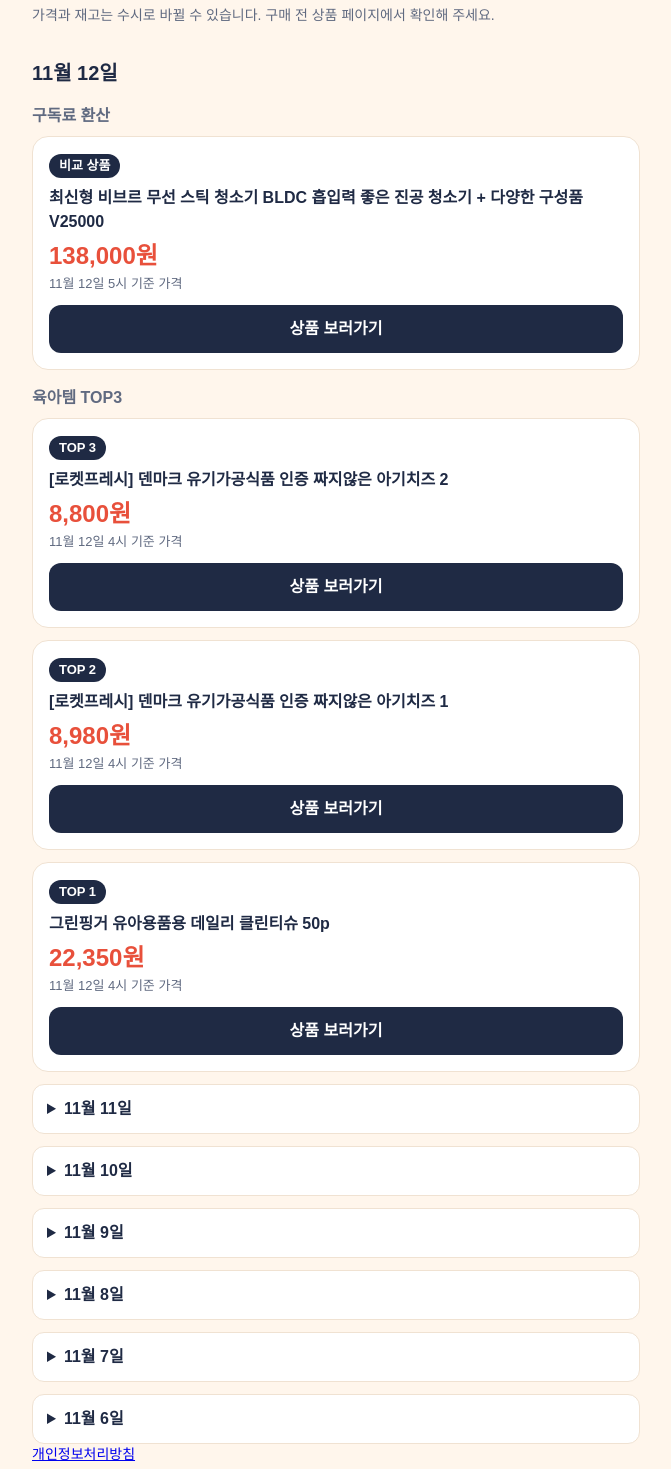
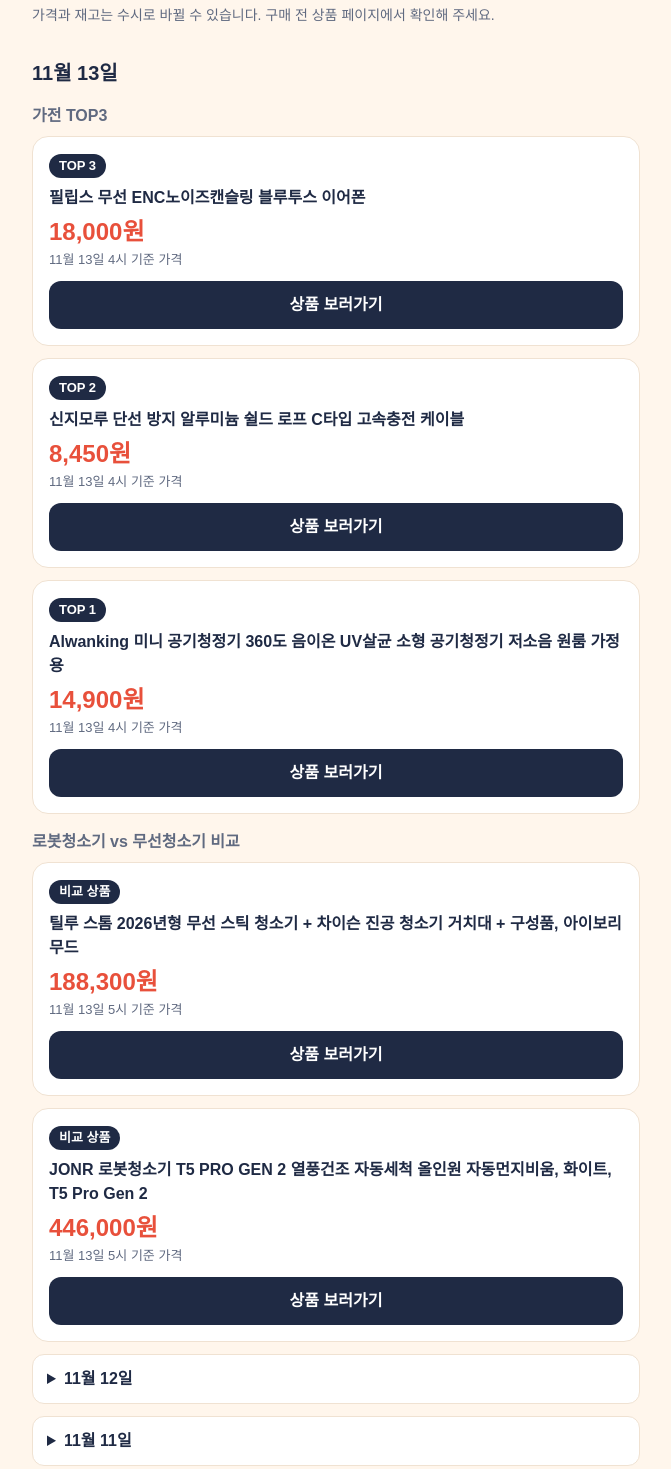
Before and after one commit to HyunsuJeon/jjinjjintem, a plain HTML site: page index.html in a window 1280 px wide. Shown: the part 140-1609 px from the top of the page, without its empty margins (304-975 px from the left). Drawn offline with Linux system fonts and the light colour scheme.

Commit message:
2026-11-13 페이지 갱신

```diff
--- a/index.html
+++ b/index.html
@@ -38,14 +38,52 @@ summary { padding:12px 14px; background:#fff; border:1px solid var(--line); bord
 <p class="disclosure">이 페이지는 쿠팡 파트너스 활동의 일환으로, 이에 따른 일정액의 수수료를 제공받습니다</p>
 <header><img src="logo.png" alt=""><h1>찐찐 오늘의 특가</h1></header>
 <p class="notice">가격과 재고는 수시로 바뀔 수 있습니다. 구매 전 상품 페이지에서 확인해 주세요.</p>
-<h2>11월 12일</h2>
+<h2>11월 13일</h2>
+<h3>가전 TOP3</h3>
+<article class="card">
+<span class="rank">TOP 3</span>
+<p class="name">필립스 무선 ENC노이즈캔슬링 블루투스 이어폰</p>
+<p class="price">18,000원</p>
+<p class="time">11월 13일 4시 기준 가격</p>
+<a class="button" href="https://link.coupang.com/a/iCZJIuq1sq" target="_blank" rel="sponsored nofollow noopener">상품 보러가기</a>
+</article>
+<article class="card">
+<span class="rank">TOP 2</span>
+<p class="name">신지모루 단선 방지 알루미늄 쉴드 로프 C타입 고속충전 케이블</p>
+<p class="price">8,450원</p>
+<p class="time">11월 13일 4시 기준 가격</p>
+<a class="button" href="https://link.coupang.com/a/iCZJIxh1CS" target="_blank" rel="sponsored nofollow noopener">상품 보러가기</a>
+</article>
+<article class="card">
+<span class="rank">TOP 1</span>
+<p class="name">Alwanking 미니 공기청정기 360도 음이온 UV살균 소형 공기청정기 저소음 원룸 가정용</p>
+<p class="price">14,900원</p>
+<p class="time">11월 13일 4시 기준 가격</p>
+<a class="button" href="https://link.coupang.com/a/iCZJIBZlSu" target="_blank" rel="sponsored nofollow noopener">상품 보러가기</a>
+</article>
+<h3>로봇청소기 vs 무선청소기 비교</h3>
+<article class="card">
+<span class="rank">비교 상품</span>
+<p class="name">틸루 스톰 2026년형 무선 스틱 청소기 + 차이슨 진공 청소기 거치대 + 구성품, 아이보리무드</p>
+<p class="price">188,300원</p>
+<p class="time">11월 13일 5시 기준 가격</p>
+<a class="button" href="https://link.coupang.com/a/iCZJWfYPAq" target="_blank" rel="sponsored nofollow noopener">상품 보러가기</a>
+</article>
+<article class="card">
+<span class="rank">비교 상품</span>
+<p class="name">JONR 로봇청소기 T5 PRO GEN 2 열풍건조 자동세척 올인원 자동먼지비움, 화이트, T5 Pro Gen 2</p>
+<p class="price">446,000원</p>
+<p class="time">11월 13일 5시 기준 가격</p>
+<a class="button" href="https://link.coupang.com/a/iCZJWaDgRM" target="_blank" rel="sponsored nofollow noopener">상품 보러가기</a>
+</article>
+<details><summary>11월 12일</summary>
 <h3>구독료 환산</h3>
 <article class="card">
 <span class="rank">비교 상품</span>
 <p class="name">최신형 비브르 무선 스틱 청소기 BLDC 흡입력 좋은 진공 청소기 + 다양한 구성품 V25000</p>
 <p class="price">138,000원</p>
 <p class="time">11월 12일 5시 기준 가격</p>
-<a class="button" href="https://link.coupang.com/a/iBkGmHN540" target="_blank" rel="sponsored nofollow noopener">상품 보러가기</a>
+<a class="button" href="https://link.coupang.com/a/iCZJ9UK5ls" target="_blank" rel="sponsored nofollow noopener">상품 보러가기</a>
 </article>
 <h3>육아템 TOP3</h3>
 <article class="card">
@@ -53,22 +91,23 @@ summary { padding:12px 14px; background:#fff; border:1px solid var(--line); bord
 <p class="name">[로켓프레시] 덴마크 유기가공식품 인증 짜지않은 아기치즈 2</p>
 <p class="price">8,800원</p>
 <p class="time">11월 12일 4시 기준 가격</p>
-<a class="button" href="https://link.coupang.com/a/iBkF8UJsc0" target="_blank" rel="sponsored nofollow noopener">상품 보러가기</a>
+<a class="button" href="https://link.coupang.com/a/iCZJ974qzI" target="_blank" rel="sponsored nofollow noopener">상품 보러가기</a>
 </article>
 <article class="card">
 <span class="rank">TOP 2</span>
 <p class="name">[로켓프레시] 덴마크 유기가공식품 인증 짜지않은 아기치즈 1</p>
 <p class="price">8,980원</p>
 <p class="time">11월 12일 4시 기준 가격</p>
-<a class="button" href="https://link.coupang.com/a/iBkF8XXSJo" target="_blank" rel="sponsored nofollow noopener">상품 보러가기</a>
+<a class="button" href="https://link.coupang.com/a/iCZJ94VPhc" target="_blank" rel="sponsored nofollow noopener">상품 보러가기</a>
 </article>
 <article class="card">
 <span class="rank">TOP 1</span>
 <p class="name">그린핑거 유아용품용 데일리 클린티슈 50p</p>
 <p class="price">22,350원</p>
 <p class="time">11월 12일 4시 기준 가격</p>
-<a class="button" href="https://link.coupang.com/a/iBkF81n49Y" target="_blank" rel="sponsored nofollow noopener">상품 보러가기</a>
+<a class="button" href="https://link.coupang.com/a/iCZJ9X0B3Y" target="_blank" rel="sponsored nofollow noopener">상품 보러가기</a>
 </article>
+</details>
 <details><summary>11월 11일</summary>
 <h3>가전 TOP3</h3>
 <article class="card">
```
